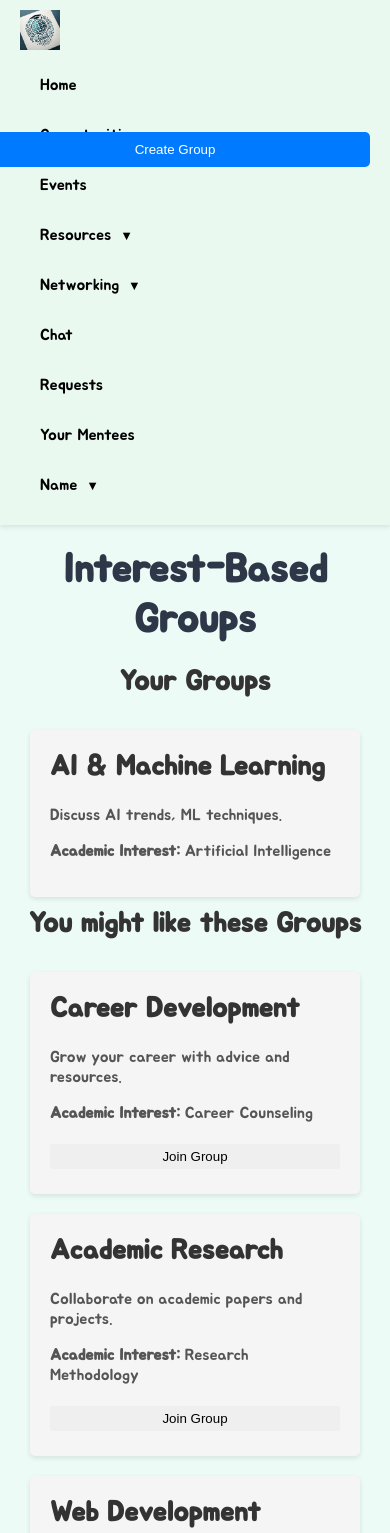
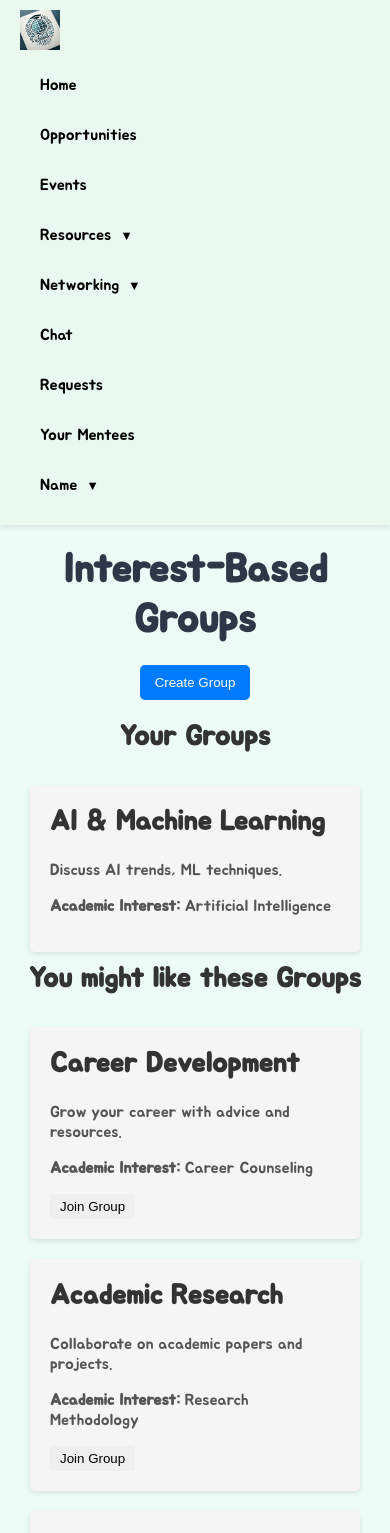
Before and after one commit to saiswethat/eduverse, a React (Create React App) app: page /groups in a window 390 px wide. Shown: the top 1533 px of the page. Built offline with nearby package versions, Linux system fonts and the light colour scheme.

Commit message:
Responsiveness and comments removed from groups

```diff
--- a/src/GroupsPage.js
+++ b/src/GroupsPage.js
@@ -1,9 +1,8 @@
 import React, { useState } from "react";
-import "./css/GroupsPage.css"; // Assuming you have a CSS file for styling
-import GroupChat from "./GroupChat"; // The chat component
+import "./css/GroupsPage.css";
+import GroupChat from "./GroupChat";
 import Header from "./Header";
 
-// Sample user data for member selection
 const usersData = [
   { id: 1, name: "Alice" },
   { id: 2, name: "Bob" },
@@ -13,42 +12,18 @@ const usersData = [
 ];
 
 const groupsData = [
-  {
-    id: 1,
-    name: "AI & Machine Learning",
-    description: "Discuss AI trends, ML techniques.",
-    academicInterest: "Artificial Intelligence"
-  },
-  {
-    id: 2,
-    name: "Career Development",
-    description: "Grow your career with advice and resources.",
-    academicInterest: "Career Counseling"
-  },
-  {
-    id: 3,
-    name: "Academic Research",
-    description: "Collaborate on academic papers and projects.",
-    academicInterest: "Research Methodology"
-  },
-  {
-    id: 4,
-    name: "Web Development",
-    description: "Talk about web development tips and tools.",
-    academicInterest: "Computer Science"
-  },
+  { id: 1, name: "AI & Machine Learning", description: "Discuss AI trends, ML techniques.", academicInterest: "Artificial Intelligence" },
+  { id: 2, name: "Career Development", description: "Grow your career with advice and resources.", academicInterest: "Career Counseling" },
+  { id: 3, name: "Academic Research", description: "Collaborate on academic papers and projects.", academicInterest: "Research Methodology" },
+  { id: 4, name: "Web Development", description: "Talk about web development tips and tools.", academicInterest: "Computer Science" },
 ];
 
 function GroupsPage() {
   const [joinedGroups, setJoinedGroups] = useState([groupsData[0]]);
   const [availableGroups, setAvailableGroups] = useState(groupsData.filter(group => group.id !== 1));
   const [selectedGroup, setSelectedGroup] = useState(null);
-
-  // New state for the Create Group modal
   const [modalOpen, setModalOpen] = useState(false);
   const [newGroup, setNewGroup] = useState({ name: "", description: "", academicInterest: "", members: [] });
-
-  // New state for search
   const [searchTerm, setSearchTerm] = useState("");
 
   const handleGroupClick = (group) => {
@@ -78,8 +53,8 @@ function GroupsPage() {
   const toggleModal = () => {
     setModalOpen(!modalOpen);
     if (modalOpen) {
-      setNewGroup({ name: "", description: "", academicInterest: "", members: [] }); // Reset state
-      setSearchTerm(""); // Reset search term when modal closes
+      setNewGroup({ name: "", description: "", academicInterest: "", members: [] });
+      setSearchTerm("");
     }
   };
 
@@ -95,33 +70,26 @@ function GroupsPage() {
   };
 
   const handleCreateGroup = (e) => {
-    e.preventDefault(); // Prevent default form submission
+    e.preventDefault();
     if (newGroup.name.trim() && newGroup.description.trim()) {
-      const groupId = Math.max(...groupsData.map(g => g.id)) + 1; // Generate a new ID
-      const createdGroup = { ...newGroup, id: groupId }; // Create the new group
-      setJoinedGroups([...joinedGroups, createdGroup]); // Add to joined groups
-      setAvailableGroups(availableGroups.filter(group => group.id !== createdGroup.id)); // Remove from available
-      toggleModal(); // Close modal
+      const groupId = Math.max(...groupsData.map(g => g.id)) + 1;
+      const createdGroup = { ...newGroup, id: groupId };
+      setJoinedGroups([...joinedGroups, createdGroup]);
+      setAvailableGroups(availableGroups.filter(group => group.id !== createdGroup.id));
+      toggleModal();
     }
   };
 
-  // Filter users based on search term
-  const filteredUsers = usersData.filter(user =>
-    user.name.toLowerCase().includes(searchTerm.toLowerCase())
-  );
+  const filteredUsers = usersData.filter(user => user.name.toLowerCase().includes(searchTerm.toLowerCase()));
 
   return (
     <>
       <Header />
       <div className="groups-page">
         <h1>Interest-Based Groups</h1>
-
-        {!selectedGroup && (
-          <button className="create-group-button" onClick={toggleModal}>
-            Create Group
-          </button>
-        )}
-
+        <button className="create-group-button" onClick={toggleModal}>
+          Create Group
+        </button>
         {selectedGroup ? (
           <GroupChat
             group={selectedGroup}
@@ -147,7 +115,6 @@ function GroupsPage() {
                 )}
               </div>
             </div>
-
             <div className="groups-section">
               <h2 className="text-center">You might like these Groups</h2>
               <div className="groups-list">
@@ -169,7 +136,6 @@ function GroupsPage() {
             </div>
           </div>
         )}
-
         {modalOpen && (
           <div className="modal-overlay">
             <div className="modal-content">
@@ -202,8 +168,6 @@ function GroupsPage() {
                   required
                 />
                 <label htmlFor="members">Select Members:</label>
-
-                {/* Search Input for Members */}
                 <input
                   type="text"
                   placeholder="Search People"
@@ -211,7 +175,6 @@ function GroupsPage() {
                   onChange={(e) => setSearchTerm(e.target.value)}
                   className="modal-input"
                 />
-
                 <select id="members" multiple onChange={handleMemberChange} className="modal-select">
                   {filteredUsers.map((user) => (
                     <option key={user.id} value={user.name}>
@@ -219,7 +182,6 @@ function GroupsPage() {
                     </option>
                   ))}
                 </select>
-
                 <button type="submit" className="modal-button">Create</button>
                 <button type="button" onClick={toggleModal} className="modal-button">Cancel</button>
               </form>
--- a/src/css/BuildYourResume.css
+++ b/src/css/BuildYourResume.css
@@ -172,7 +172,7 @@
       width: 90%;
     }
 
-    button {
+    .resume-button {
       width: 100%; /* Make buttons full-width on smaller screens */
       margin: 5px 0;
     }
--- a/src/css/GroupsPage.css
+++ b/src/css/GroupsPage.css
@@ -17,7 +17,8 @@
   cursor: pointer;
   transition: background-color 0.3s;
 }
-  .text-center{
+
+.text-center {
   text-align: center;
 }
 
@@ -34,9 +35,8 @@
 }
 
 .create-group-button {
-  position: fixed;
-  top: 15%;
-  right: 20px;
+  display: block;
+  margin: 20px auto;
   padding: 10px 15px;
   background-color: #007bff;
   color: white;
@@ -45,7 +45,6 @@
   cursor: pointer;
 }
 
-/* Modal Overlay */
 .modal-overlay {
   position: fixed;
   top: 0;
@@ -59,7 +58,6 @@
   z-index: 1000;
 }
 
-/* Modal Content */
 .modal-content {
   background-color: white;
   border-radius: 8px;
@@ -68,7 +66,6 @@
   box-shadow: 0 2px 10px rgba(0, 0, 0, 0.2);
 }
 
-/* Modal Inputs */
 .modal-input,
 .modal-textarea,
 .modal-select {
@@ -80,9 +77,8 @@
   box-sizing: border-box;
 }
 
-/* Modal Buttons */
 .modal-button {
-  background-color: #4CAF50; /* Green */
+  background-color: #4caf50;
   color: white;
   padding: 10px 15px;
   border: none;
@@ -94,3 +90,13 @@
 .modal-button:hover {
   background-color: #45a049;
 }
+
+@media (max-width: 600px) {
+  .group-tile {
+    width: 100%;
+  }
+
+  .modal-content {
+    width: 90%;
+  }
+}
```
Lines whose indentation alone changed are shown as unchanged.
